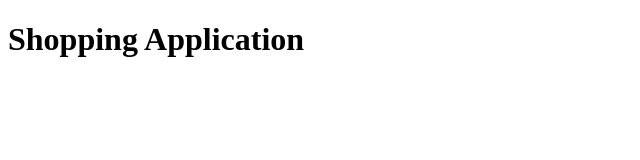
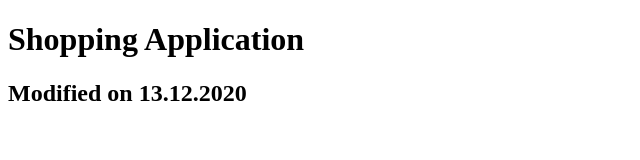
Before and after one commit to Nirakar-Sahoo/Nirakar-Sahoo.github.io, a plain HTML site: page index.html in a window 1280 px wide. Shown: the whole page, without its empty margins (0-640 px from the left). Drawn offline with Linux system fonts and the light colour scheme.

Commit message:
Update index.html

```diff
--- a/index.html
+++ b/index.html
@@ -3,5 +3,6 @@
 <head> <title>Index</title></head>
 <body>
 <h1>Shopping Application</h1>
+  <h2>Modified on 13.12.2020 </h2>
 </body>
 </html>
```
